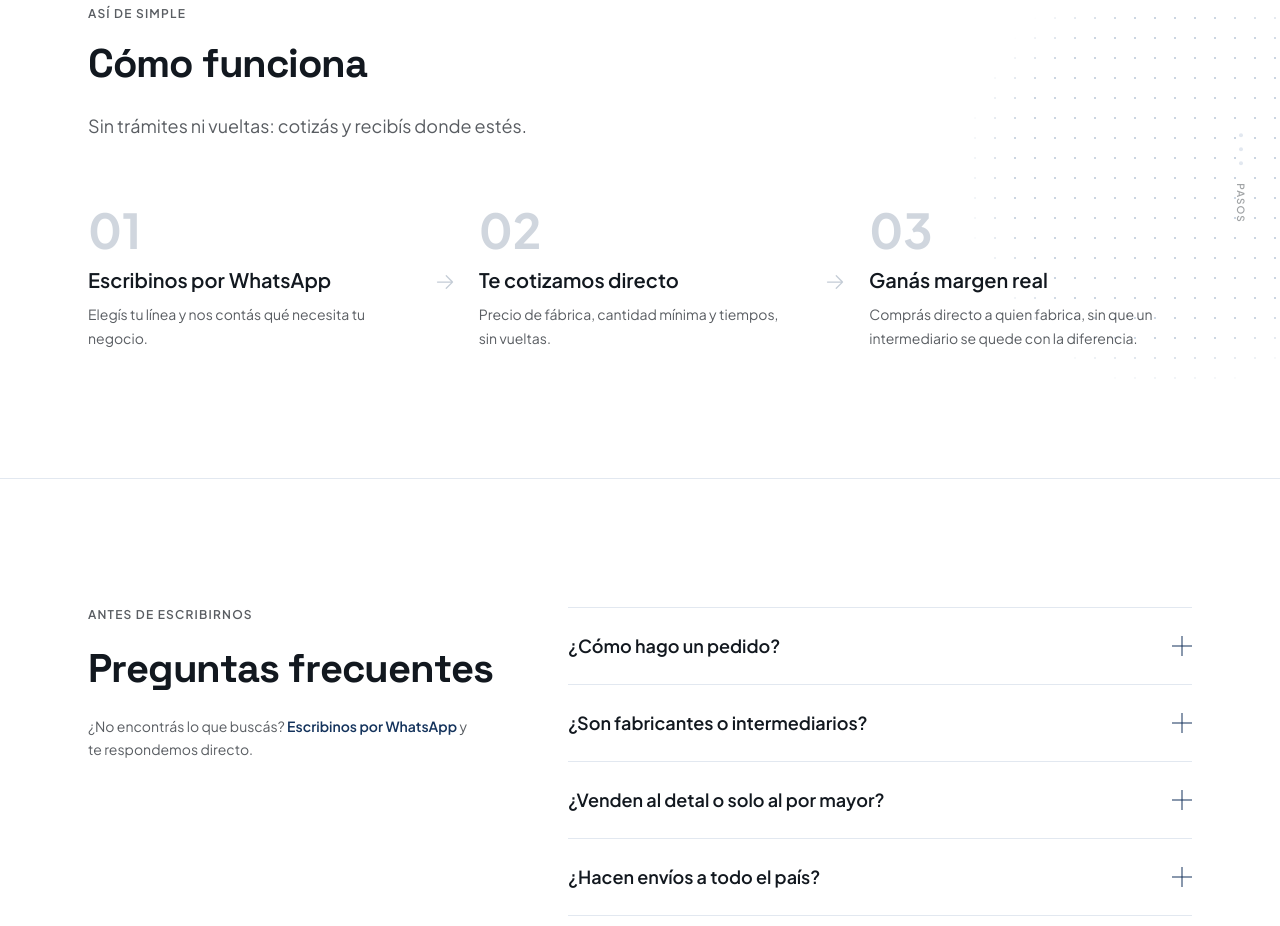
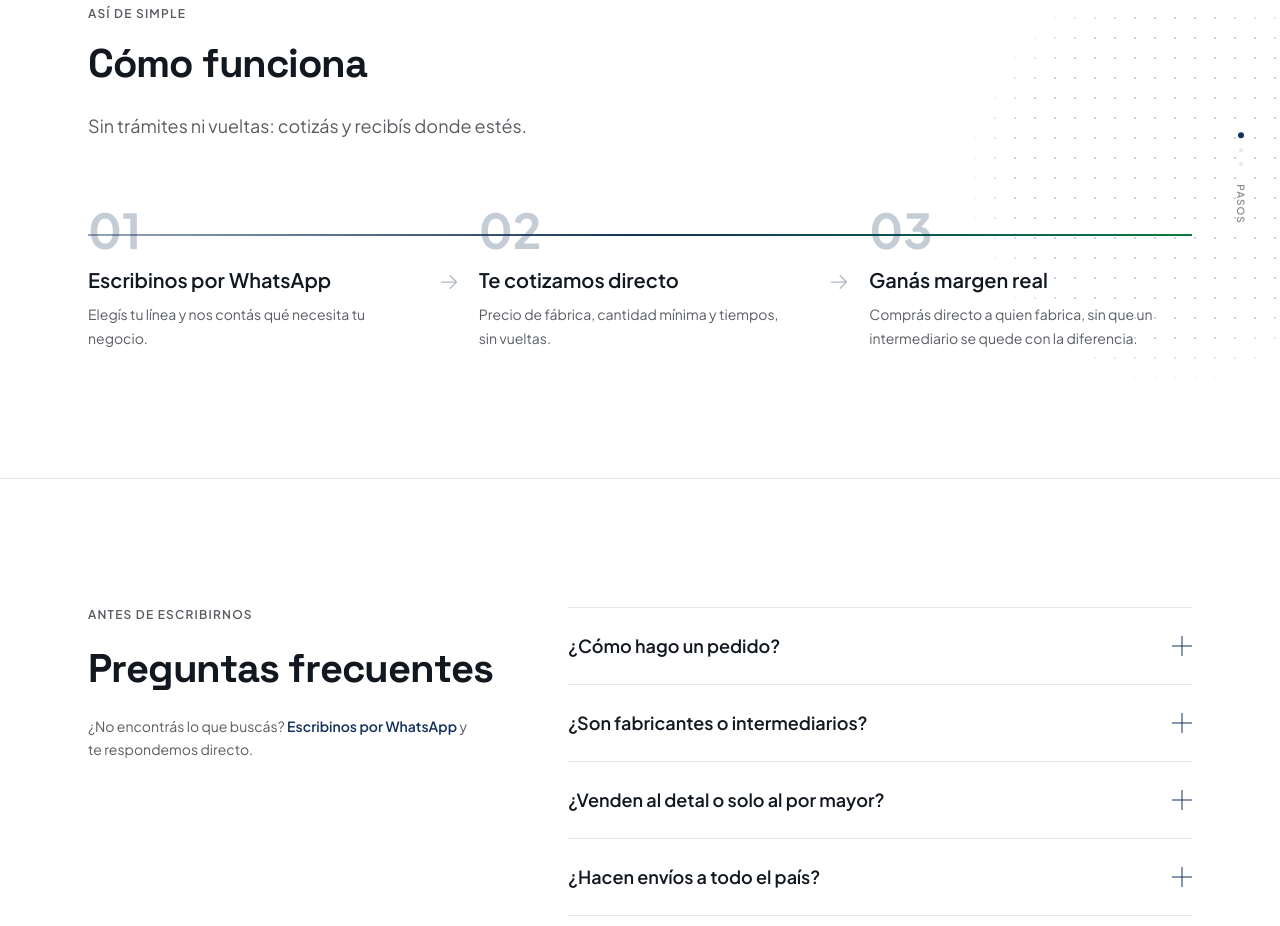
Before and after one commit to elgranadino2/importadora-el-granadino, a Next.js app: page / in a window 1280 px wide. Shown: the part 3340-4266 px from the top of the page. Built offline with nearby package versions, Linux system fonts and the light colour scheme.

Commit message:
refactor(ui): restore minimal layout for ComoFunciona with scroll-linked progress line (horizontal on desktop, vertical on mobile)

```diff
--- a/src/components/sections/ComoFunciona.tsx
+++ b/src/components/sections/ComoFunciona.tsx
@@ -5,8 +5,6 @@ import { motion, useReducedMotion, type Variants } from "framer-motion";
 import ArrowRightIcon from "@/components/icons/ArrowRightIcon";
 import FoldText from "@/components/ui/FoldText";
 
-// Paso 1 = clic en el CTA, paso 2 = el trabajo condensado, paso 3 = la
-// transformación real (no "recibís tu pedido" — eso es logística, no beneficio).
 const PASOS = [
   {
     numero: "01",
@@ -31,14 +29,30 @@ export default function ComoFunciona() {
 
   const container: Variants = {
     hidden: {},
-    show: { transition: { staggerChildren: reduceMotion ? 0 : 0.1 } },
+    show: { transition: { staggerChildren: reduceMotion ? 0 : 0.12 } },
   };
   const item: Variants = {
-    hidden: { opacity: 0, y: reduceMotion ? 0 : 16 },
+    hidden: { opacity: 0, y: reduceMotion ? 0 : 20 },
     show: {
       opacity: 1,
       y: 0,
-      transition: { duration: reduceMotion ? 0 : 0.4, ease: [0.4, 0, 0.2, 1] },
+      transition: { duration: reduceMotion ? 0 : 0.45, ease: [0.16, 1, 0.3, 1] },
+    },
+  };
+
+  const lineHorizontalVariants: Variants = {
+    hidden: { scaleX: 0 },
+    show: {
+      scaleX: 1,
+      transition: { duration: reduceMotion ? 0 : 0.8, ease: [0.16, 1, 0.3, 1], delay: 0.2 },
+    },
+  };
+
+  const lineVerticalVariants: Variants = {
+    hidden: { scaleY: 0 },
+    show: {
+      scaleY: 1,
+      transition: { duration: reduceMotion ? 0 : 0.8, ease: [0.16, 1, 0.3, 1], delay: 0.2 },
     },
   };
 
@@ -57,11 +71,11 @@ export default function ComoFunciona() {
         aria-hidden
         className="pointer-events-none absolute top-1/2 right-8 hidden -translate-y-1/2 flex-col items-center gap-2.5 lg:flex"
       >
-        <span className="h-1 w-1 rounded-full bg-border" />
+        <span className="h-1.5 w-1.5 rounded-full bg-brand" />
         <span className="h-1 w-1 rounded-full bg-border" />
         <span className="h-1 w-1 rounded-full bg-border" />
         <p
-          className="mt-2 text-[10px] font-semibold tracking-widest text-foreground/40 uppercase"
+          className="mt-2 text-[10px] font-semibold tracking-widest text-foreground/50 uppercase"
           style={{ writingMode: "vertical-rl" }}
         >
           Pasos
@@ -99,11 +113,31 @@ export default function ComoFunciona() {
           </p>
         </motion.div>
 
-        <div className="mt-16 flex flex-col gap-10 lg:flex-row lg:items-start lg:gap-6">
+        {/* Flujo de pasos limpio con línea progresiva de avance */}
+        <div className="relative mt-16">
+          {/* Línea horizontal en Desktop */}
+          <div className="absolute top-7 left-0 hidden w-full h-[2px] bg-border/60 lg:block pointer-events-none">
+            <motion.div
+              variants={lineHorizontalVariants}
+              className="h-full w-full bg-gradient-to-r from-brand/40 via-brand to-accent origin-left"
+            />
+          </div>
+
+          {/* Línea vertical en Mobile */}
+          <div className="absolute top-4 left-3 block w-[2px] h-[calc(100%-2rem)] bg-border/60 lg:hidden pointer-events-none">
+            <motion.div
+              variants={lineVerticalVariants}
+              className="w-full h-full bg-gradient-to-b from-brand/40 via-brand to-accent origin-top"
+            />
+          </div>
+
+          <div className="flex flex-col gap-10 pl-8 lg:flex-row lg:items-start lg:gap-6 lg:pl-0">
             {PASOS.map((paso, index) => (
               <Fragment key={paso.numero}>
-              <motion.div variants={item} className="flex-1">
-                <p className="text-5xl font-bold text-brand/20">{paso.numero}</p>
+                <motion.div variants={item} className="group relative flex-1">
+                  <p className="text-5xl font-bold text-brand/25 transition-colors duration-300 group-hover:text-brand select-none">
+                    {paso.numero}
+                  </p>
                   <h3 className="mt-3 text-xl font-semibold text-foreground">
                     <FoldText
                       text={paso.titulo}
@@ -121,11 +155,20 @@ export default function ComoFunciona() {
                   </p>
                 </motion.div>
 
+                {/* Flecha impulsora entre pasos (Desktop) */}
                 {index < PASOS.length - 1 && (
-                <ArrowRightIcon className="hidden h-5 w-5 shrink-0 self-center text-brand/25 lg:mt-2 lg:block" />
+                  <div className="hidden shrink-0 items-center justify-center self-center lg:flex lg:mt-2">
+                    <motion.div
+                      animate={{ x: [0, 4, 0] }}
+                      transition={{ duration: 2, repeat: Infinity, ease: "easeInOut" }}
+                    >
+                      <ArrowRightIcon className="h-5 w-5 text-brand/35 transition-colors group-hover:text-brand" />
+                    </motion.div>
+                  </div>
                 )}
               </Fragment>
             ))}
+          </div>
         </div>
       </motion.div>
     </section>
```
Lines whose indentation alone changed are shown as unchanged.
